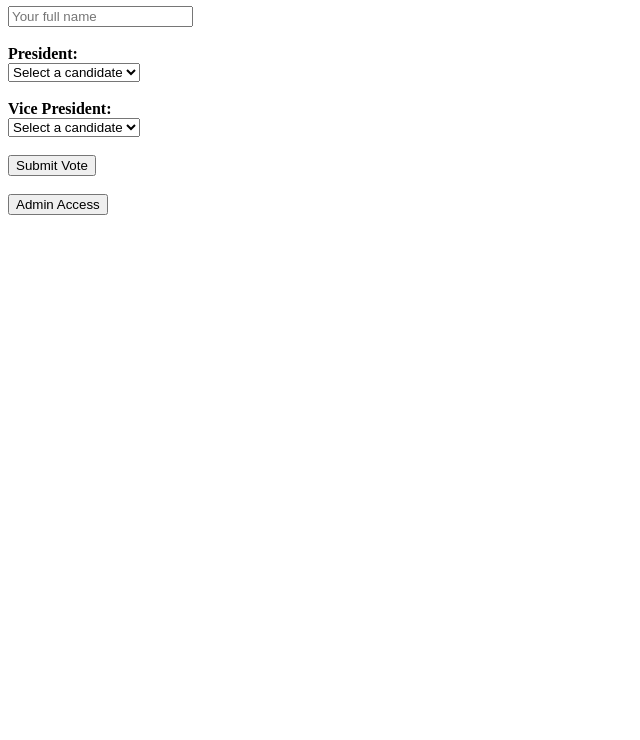
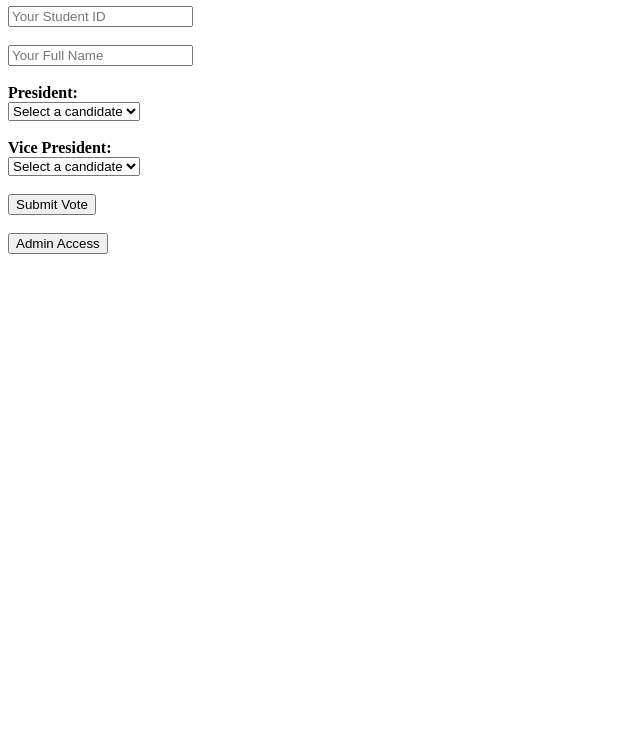
Before and after one commit to huwailio/soas-paksoc-election, a plain HTML site: page index.html in a window 1280 px wide. Shown: the part 60-800 px from the top of the page, without its empty margins (0-640 px from the left). Drawn offline with Linux system fonts and the light colour scheme.

Commit message:
Update index.html

```diff
--- a/index.html
+++ b/index.html
@@ -1,6 +1,7 @@
 <h1>SOAS PakSoc Election Voting</h1>
 
-<input type="text" id="name" placeholder="Your full name"><br><br>
+<input type="text" id="studentId" placeholder="Your Student ID"><br><br>
+<input type="text" id="name" placeholder="Your Full Name"><br><br>
 
 <strong>President:</strong><br>
 <select id="presidentVote">
```
